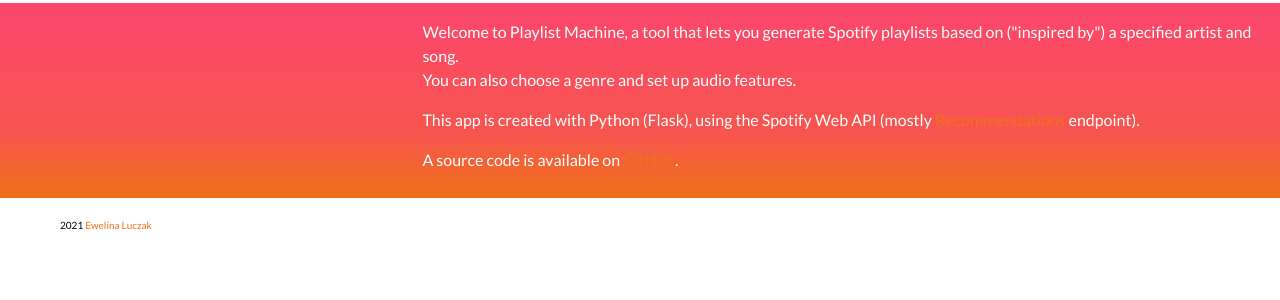
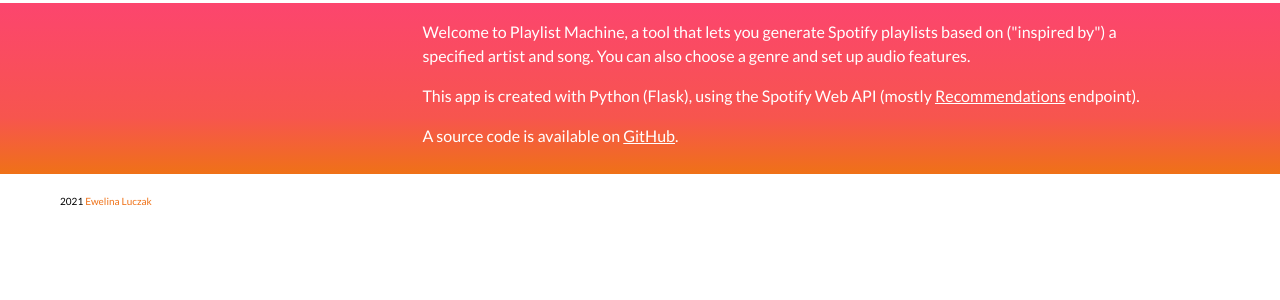
Before and after one commit to eluczak/playlist-machine, a Flask app: page /about in a window 1280 px wide. Shown: the part 66-366 px from the top of the page. Run offline with Flask 2, Linux system fonts and the light colour scheme; parts of the project's set-up code (start-up, migrations or seed data) failed here and were passed over.

Commit message:
fixed css - hyperlinks appearance and padding

```diff
--- a/static/styles.css
+++ b/static/styles.css
@@ -164,6 +164,7 @@ body {
 
 .content_area {
 	padding-left: 33%;
+    padding-right: 10%;
     background: rgb(239,113,23);
     background: linear-gradient(0deg, rgba(239,113,23,1) 0%, rgba(247,85,78,1) 33%, rgba(252,69,110,1) 100%);
     margin-top: 3px;
@@ -181,6 +182,7 @@ body {
 
 .header a {
     color: white;
+    text-decoration: none;
 }
 
 .footer {
@@ -195,6 +197,11 @@ body {
 }
 
 a {
+    color: white;
+    text-decoration: underline;
+}
+
+.footer a {
     color: rgb(239,113,23);
     text-decoration: none;
 }
--- a/templates/about/index.html
+++ b/templates/about/index.html
@@ -2,8 +2,7 @@
 {% block title %} | About {% endblock %}
 {% block content %}
     <p>
-        Welcome to Playlist Machine, a tool that lets you generate Spotify playlists based on ("inspired by") a specified artist and song.
-        <br>You can also choose a genre and set up audio features.
+        Welcome to Playlist Machine, a tool that lets you generate Spotify playlists based on ("inspired by") a specified artist and song. You can also choose a genre and set up audio features.
     </p>
     <p>
         This app is created with Python (Flask), using the Spotify Web API (mostly <a href="https://developer.spotify.com/documentation/web-api/reference/#endpoint-get-recommendations">Recommendations</a> endpoint).
```
